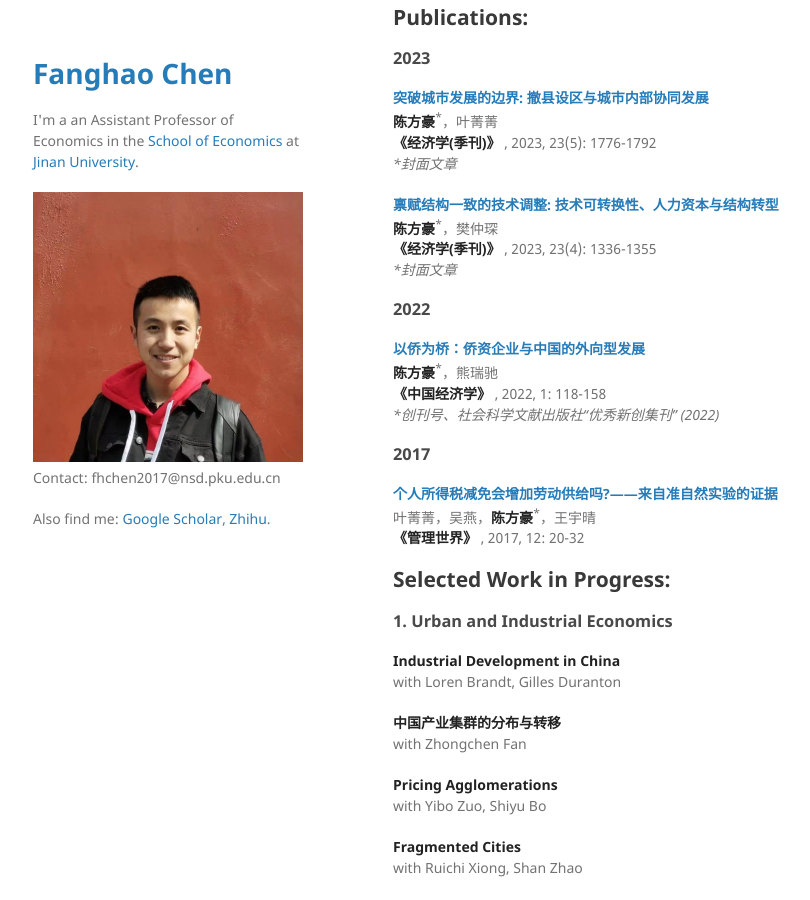
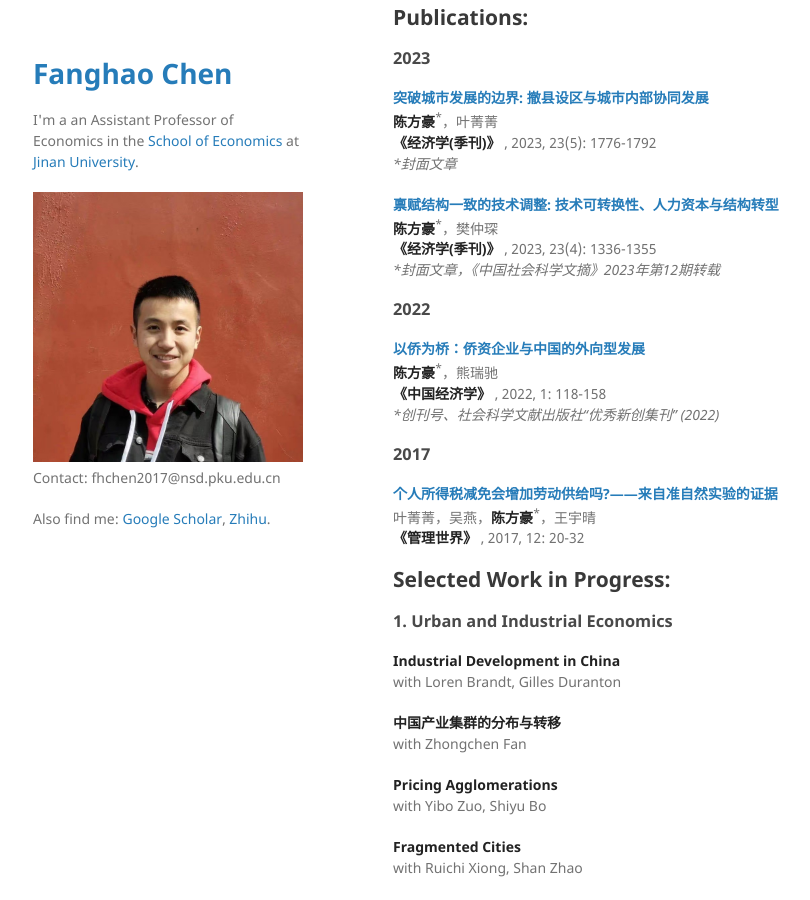
Before and after one commit to FanghaoChen/homepage, a Jekyll site: the page built from research.md, in a window 1280 px wide and 900 px high, scrolled down 565 px. Shown: the whole window, without its empty margins (177-987 px from the left). Built offline with Jekyll 4.4.1, drawn with Linux system fonts in a browser that asks for light colours.

Commit message:
Update research.md

```diff
--- a/research.md
+++ b/research.md
@@ -36,7 +36,7 @@ with 左毅博, 龙登高 <br/>
 **[禀赋结构一致的技术调整: 技术可转换性、人力资本与结构转型](https://kns.cnki.net/kcms2/article/abstract?v=3uoqIhG8C44YLTlOAiTRKu87-SJxoEJu6LL9TJzd50n7EU_Z-wbXjTajTLE0Q212OC_2e9Ey6tEM2Bigkp2lsphd1d031YnA&uniplatform=NZKPT)** <br/>
 **陈方豪**<sup>*</sup>，樊仲琛 <br/>
 **《经济学(季刊)》** , 2023, 23(4): 1336-1355  <br/>
-<em> *封面文章 </em>
+<em> *封面文章，《中国社会科学文摘》2023年第12期转载 </em>
 
 ### 2022 ###
 
```
